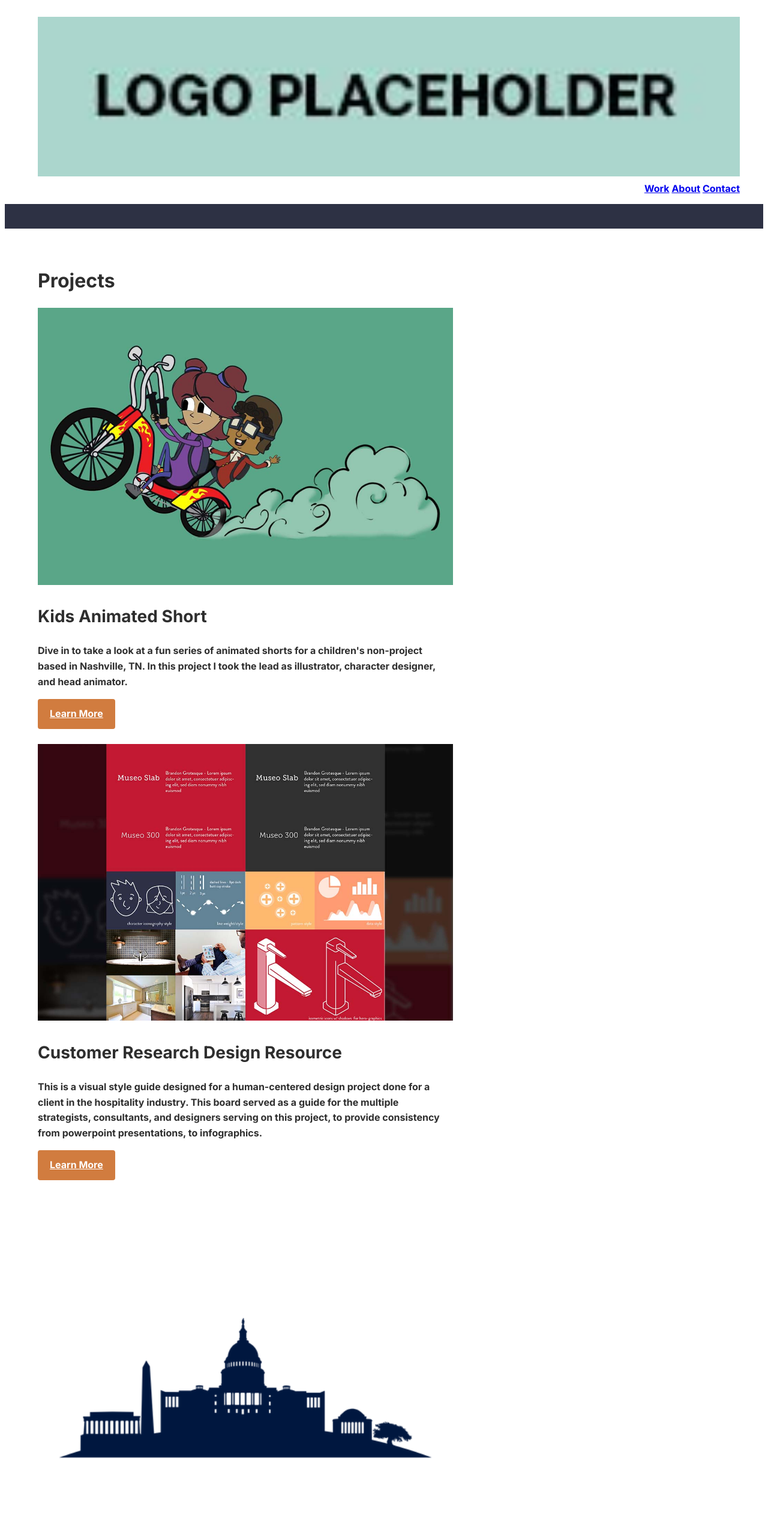
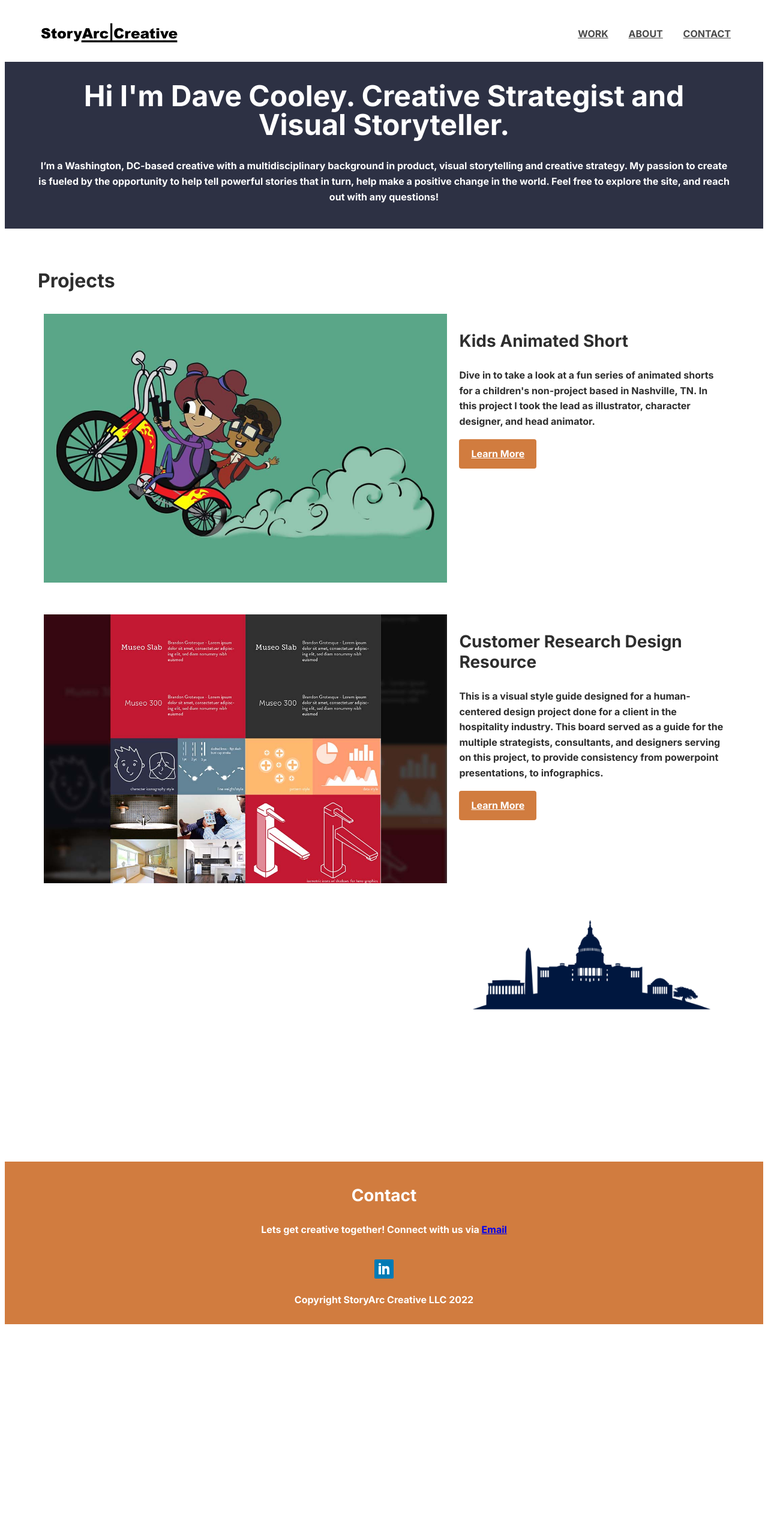
Before and after one commit to dcooley5/storyarc-portfolio, a plain HTML site: page index.html in a window 1280 px wide. Shown: the top 2560 px of the page at 60% size. After the commit the page ends 2215 px from the top, so only its background shows below. Drawn offline with nearby package versions, Linux system fonts and the light colour scheme.

Commit message:
error fixes

```diff
--- a/css/style.css
+++ b/css/style.css
@@ -155,9 +155,11 @@ a {
     to {transform: scale(2.0,1.0);}
   }
 
-
+  .icon {
+    margin-top: 20px;
+  }
 .logo {
-  max-width: 65px;
+  max-width: 240px;
 }
 
 .navtoggle li:not(:last-child) {
@@ -174,8 +176,9 @@ a {
 }
 
 .navtoggle.responsive li {
+  text-align: right;
   display: block;
-  padding: 10px 0;
+  padding: 15px 0;
   border-top: 1px solid rgba(255,127,80,0.5)
 }
 
@@ -269,6 +272,15 @@ Medium devices (640px and larger)
     width: 50%;
   }
 
+  [class*="col-"] {
+    float: left;
+    padding: 10px;
+  }
+
+  .logo {
+    max-width: 240px
+  }
+
   .navtoggle li:not(:last-child) {
     display: inline-block;
   }
@@ -295,10 +307,6 @@ Large devices (1024px or larger)
 
 .col-lg-5 {
   width: 40%;
-}
-
-.logo {
-  min-width: 641px
 }
 
   nav {
@@ -354,7 +362,3 @@ nav {
 .col-lg-5 {
   width: 40%;
 }
-
-.logo {
-  min-width: 641px
-}
--- a/index.html
+++ b/index.html
@@ -15,18 +15,20 @@
     <header>
         <div class="container">
             <div class="navtoggle" id="myNavtoggle">
-                <div>
-                    <img src="01_Home/logo_placeholder.jpg" alt="Storyarc LLC Logo">
-                    <nav>
-                        <div class="nav">
-                            <li><a href="projects.html">Work</a></li>
-                            <li><a href="about_storyarc.html">About</a></li>
-                            <li><a href="mailto:dave.cooley5@gmail.com">Contact</a></li>
-                            <li><a href="javascript:void(0);" class="icon" onclick="menuToggle()"><i class="fas fa-bars"></i></a></li>
-                        </div>
-                    </nav>
-                </div>
+                <a herf="index.html">
+                    <img src="img/StoryArc_Logo.svg" alt="Storyarc LLC Logo" class="logo" />
+                </a>
+                <nav>
+                    <ul>
+                        <li><a href="index.html">Work</a></li>
+                        <li><a href="about_storyarc.html">About</a></li>
+                        <li><a href="mailto:dave.cooley5@gmail.com">Contact</a></li>
+                        <li><a href="javascript:void(0);" class="icon" onclick="menuToggle()"><i
+                                    class="fas fa-bars"></i></a></li>
+                    </ul>
+                </nav>
             </div>
+        </div>
         </div>
     </header>
     <!-- hero section -->
@@ -57,7 +59,7 @@
                     </div>
                     <!-- end top left column image -->
                     <!-- top right column text -->
-                    <div class="column col-md-6 col-lg-7">
+                    <div class="column col-md-6 col-lg-5">
                         <h3>Kids Animated Short</h3>
                         <p>Dive in to take a look at a fun series of animated shorts for a children's non-project
                             based in Nashville, TN. In this project I took the lead as illustrator, character designer,
@@ -78,7 +80,7 @@
                         </picture>
                     </div>
                     <!-- end bottom left column image for Delta Faucet -->
-                    <div class="column col-md-6 col-lg-7">
+                    <div class="column col-md-6 col-lg-5">
                         <!-- bottom right column text -->
                         <h3>Customer Research Design Resource</h3>
                         <p>This is a visual style guide designed for a human-centered design project done for a
@@ -91,7 +93,7 @@
                     <!-- end bottom right column text -->
                     <!--open row for 2 columns for animation-->
                     <div class="row">
-                        <div class="column col-md-6 col-lg-7">
+                        <div class="column col-md-6 col-lg-5">
                             <div class="dcskyline">
                                 <picture>
                                     <source srcset="img/desktop/01_home/dc_skyline.png" media="(max-width:767px)">
@@ -109,11 +111,26 @@
     <footer id="contact">
         <div class="container">
             <h3>Contact</h3>
-            <p>Lets get creative together! Connect with us via <a href="mailto:google@gmail.com">Email</a> </p>
+            <p>Lets get creative together! Connect with us via <a href="mailto:dave.cooley5@gmail.com">Email</a> </p>
             <!-- social media section -->
             <div>
-                <a href="https://www.instagram.com/storyarccreative/"><img src="http://via.placeholder.com/32x32"></a>
-                <a href="#"><img src="http://via.placeholder.com/32x32"></a>
+                <a href="https://www.linkedin.com/in/dave-cooley-76b18a13/" target="_blank">
+                    <svg class="icon" enable-background="new 0 0 32 32" height="32px" viewBox="0 0 32 32"
+                        width="32px" xml:space="preserve" xmlns="http://www.w3.org/2000/svg"
+                        xmlns:xlink="http://www.w3.org/1999/xlink">
+                        <g>
+                            <path
+                                d="M32,30c0,1.104-0.896,2-2,2H2c-1.104,0-2-0.896-2-2V2c0-1.104,0.896-2,2-2h28c1.104,0,2,0.896,2,2V30z"
+                                fill="#007BB5" />
+                            <g>
+                                <rect fill="#FFFFFF" height="14" width="4" x="7" y="11" />
+                                <path
+                                    d="M20.499,11c-2.791,0-3.271,1.018-3.499,2v-2h-4v14h4v-8c0-1.297,0.703-2,2-2c1.266,0,2,0.688,2,2v8h4v-7    C25,14,24.479,11,20.499,11z"
+                                    fill="#FFFFFF" />
+                                <circle cx="9" cy="8" fill="#FFFFFF" r="2" />
+                            </g>
+                        </g>
+                    </svg></a>
             </div>
         </div>
         <p>Copyright StoryArc Creative LLC 2022</p>
```
Also changed, not shown: about_storyarc.html (+23 -7 lines), projects.html (+22 -7 lines), img/StoryArc_Logo.svg (added).
